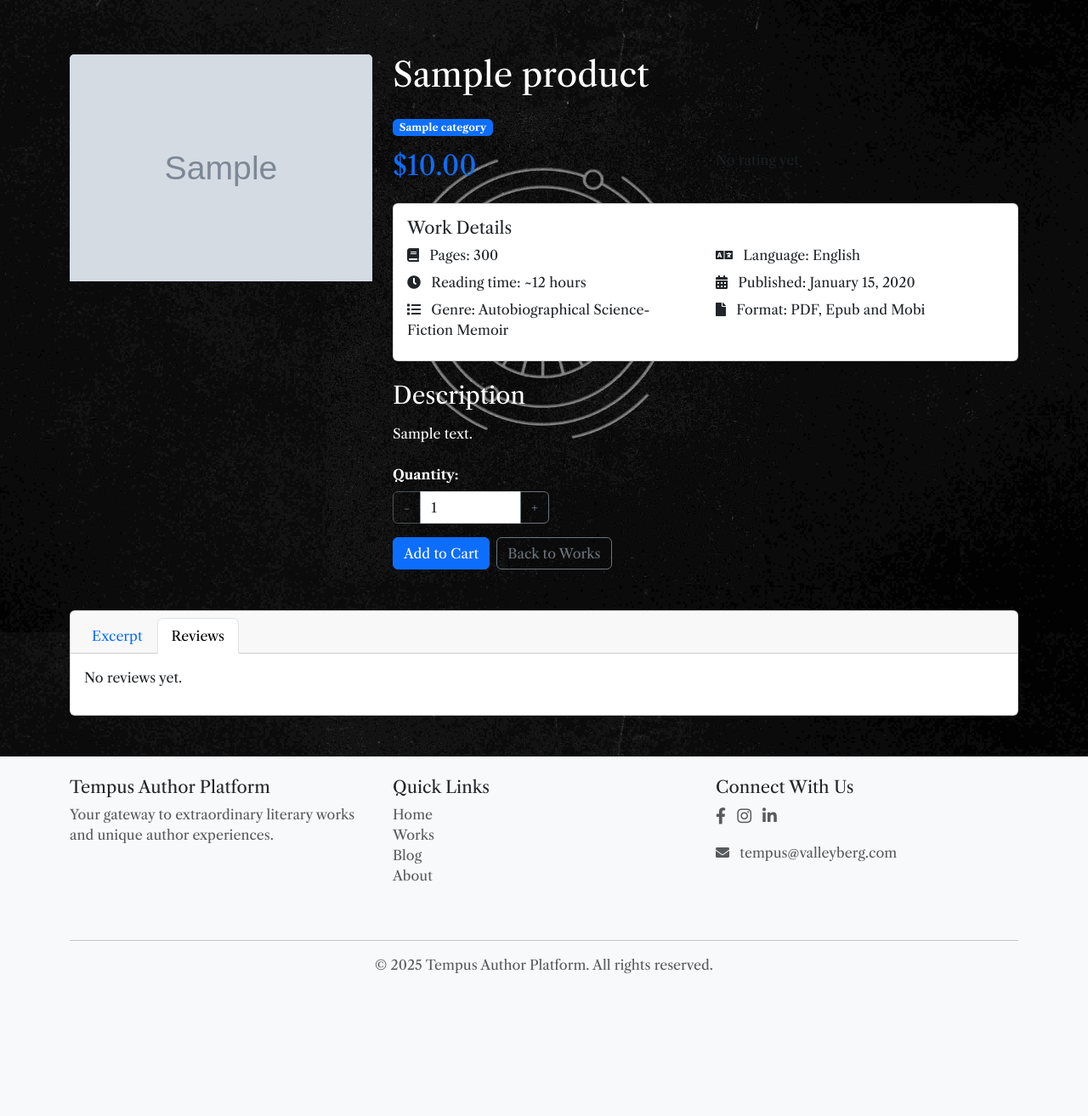
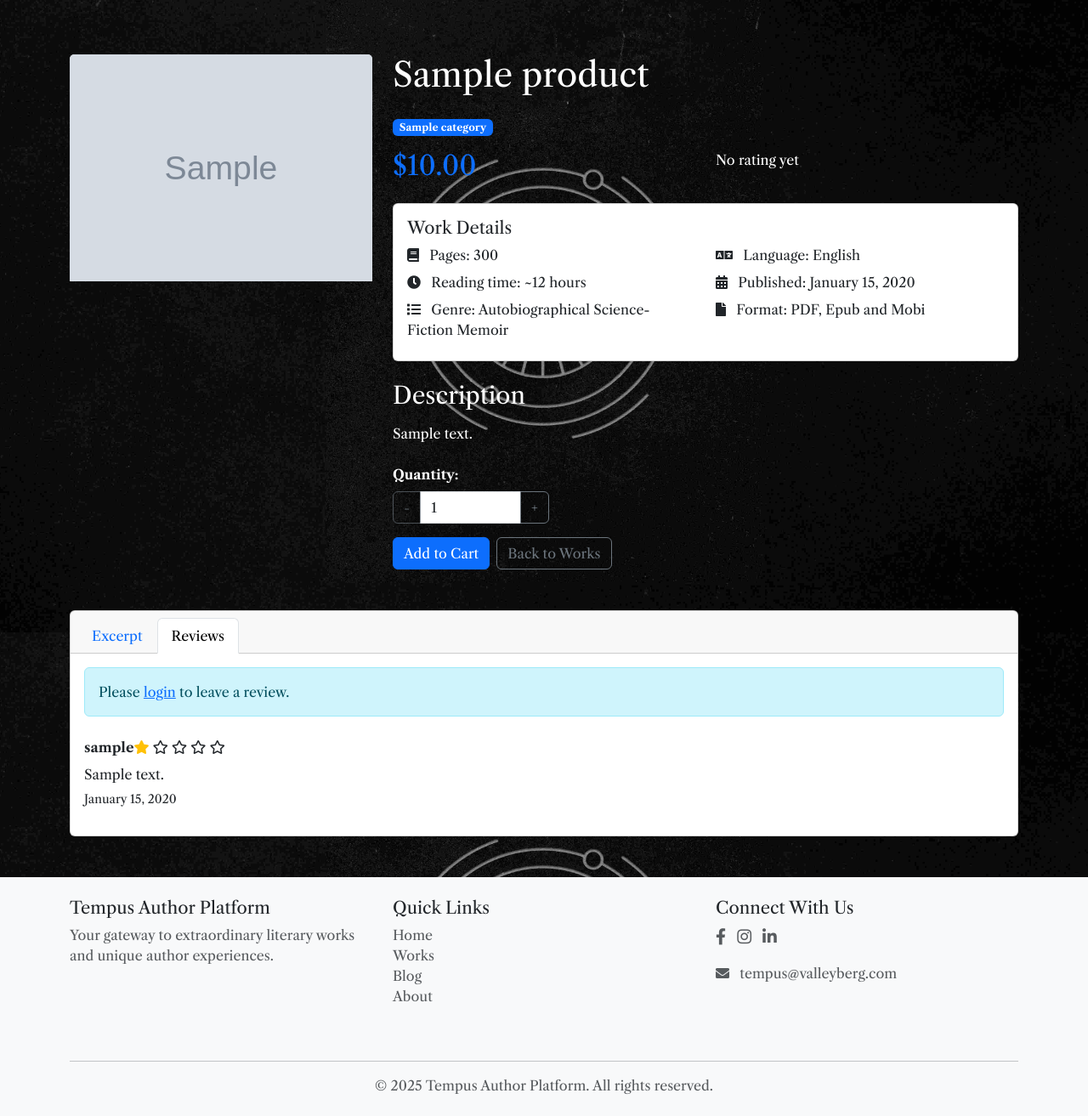
Before and after one commit to cptvalleyberg84/tempus-author-platform, a Django app: page /works/1/ in a window 1280 px wide, after a click on "Reviews". Shown: the part 56-1369 px from the top of the page at 85% size. Before the commit the page ends 1202 px from the top, so only its background shows below. Run offline with Django 5.2, Linux system fonts and the light colour scheme; tables that the repository leaves empty hold one stand-in row (values such as "Sample post"); grey boxes marked "Sample" are stand-in pictures; parts of the project's set-up code (start-up, migrations or seed data) failed here and were passed over; some libraries are stand-ins or nearby versions.

Commit message:
Fix payment status and update leave reviews

```diff
--- a/checkout/admin.py
+++ b/checkout/admin.py
@@ -26,6 +26,7 @@ class OrderAdmin(admin.ModelAdmin):
                 'user',
                 'order_date',
                 'total_amount'
+                'payment_status'
             )
         }),
         ('Customer Information', {
@@ -51,8 +52,11 @@ class OrderAdmin(admin.ModelAdmin):
         'full_name',
         'email',
         'total_amount',
-        'order_date'
+        'order_date',
+        'payment_status'
     )
+
+    list_filter = ('payment_status',)
 
     search_fields = (
         'full_name',
--- a/checkout/views.py
+++ b/checkout/views.py
@@ -37,6 +37,7 @@ def checkout(request):
                 order = order_form.save(commit=False)
                 if request.user.is_authenticated:
                     order.user = request.user
+                order.payment_status = 'paid'
                 order.save()
 
                 # Create order items
@@ -163,6 +164,11 @@ def checkout_success(request, order_id):
     Handle successful checkouts
     """
     order = get_object_or_404(Order, id=order_id)
+
+    if order.payment_status == 'pending':
+        order.payment_status = 'paid'
+        order.save()
+
     total = sum(
         item.product.price * item.quantity
         for item in order.orderitem_set.all()
--- a/profiles/views.py
+++ b/profiles/views.py
@@ -39,17 +39,16 @@ def profile(request):
 
 def order_history(request, order_id):
     """ A view to show individual order history """
-    order = get_object_or_404(Order, order_number=order_id)
+    order = get_object_or_404(Order, id=order_id)
 
     messages.info(request, (
         f'This is a past confirmation for order number {order_id}. '
         'A confirmation email was sent on the order date.'
     ))
 
-    template = 'checkout/checkout_success.html'
     context = {
         'order': order,
         'from_profile': True,
     }
 
-    return render(request, template, context)
+    return render(request, 'checkout/checkout_success.html', context)
--- /dev/null
+++ b/works/forms.py
@@ -0,0 +1,23 @@
+from django import forms
+from .models import Review
+
+
+class ReviewForm(forms.ModelForm):
+    rating = forms.ChoiceField(
+        choices=[(1, '1'), (2, '2'), (3, '3'), (4, '4'), (5, '5')],
+        widget=forms.RadioSelect(attrs={'class': 'star-rating'}),
+        required=True
+    )
+
+    comment = forms.CharField(
+        widget=forms.Textarea(attrs={
+            'class': 'form-control',
+            'placeholder': 'Share your thoughts about this book (optional)',
+            'rows': 4
+        }),
+        required=False
+    )
+
+    class Meta:
+        model = Review
+        fields = ['rating', 'comment']
--- a/works/models.py
+++ b/works/models.py
@@ -1,4 +1,5 @@
 from django.db import models
+from django.contrib.auth.models import User
 
 
 class Category(models.Model):
@@ -15,7 +16,6 @@ class Category(models.Model):
         return self.friendly_name
 
 
-# Create your models here.
 class Product(models.Model):
     category = models.ForeignKey(
         'Category', null=True, blank=True, on_delete=models.SET_NULL
@@ -28,5 +28,36 @@ class Product(models.Model):
     image = models.ImageField(upload_to='products/', null=True, blank=True)
     image_url = models.URLField(max_length=1024, null=True, blank=True)
 
+    def average_rating(self):
+        reviews = self.reviews.filter(approved=True)
+        if reviews:
+            return sum(review.rating for review in reviews) / len(reviews)
+        return 0
+
     def __str__(self):
         return self.name
+
+
+class Review(models.Model):
+    product = models.ForeignKey(
+        Product, on_delete=models.CASCADE, related_name='reviews'
+    )
+    user = models.ForeignKey(User, on_delete=models.CASCADE)
+    rating = models.IntegerField(
+        choices=[(1, '1'), (2, '2'), (3, '3'), (4, '4'), (5, '5')],
+        verbose_name="Rating (required)"
+    )
+    comment = models.TextField(
+        blank=True, null=True, verbose_name="Review (optional)",
+        help_text="Share your thought about this story (optional)."
+    )
+    created_date = models.DateTimeField(auto_now_add=True)
+    approved = models.BooleanField(default=False)
+
+    class Meta:
+        ordering = ['-created_date']
+        # Ensure one review per user per product
+        unique_together = ('product', 'user')
+
+    def __str__(self):
+        return f'{self.user.username} review for {self.product.name}'
--- a/works/templates/works/work_detail.html
+++ b/works/templates/works/work_detail.html
@@ -36,7 +36,7 @@
                             <span class="h5">{{ work.rating }} / 5</span>
                         </p>
                     {% else %}
-                        <p class="text-muted mb-0">No rating yet</p>
+                        <p class="mb-0">No rating yet</p>
                     {% endif %}
                 </div>
             </div>
@@ -126,7 +126,51 @@
                             <p>Sample excerpt from the work...</p>
                         </div>
                         <div class="tab-pane fade" id="reviews">
-                            <p>No reviews yet.</p>
+                            {% if user.is_authenticated %}
+                                {% if user_has_reviewed and not user_has_approved_review %}
+                                    <div class="alert alert-info">
+                                        Your review has been submitted and is pending approval.
+                                    </div>
+                                {% elif not user_has_reviewed %}
+                                    {% if user_has_purchased %}
+                                        <form method="POST" action="{% url 'add_review' work.id %}">
+                                            {% csrf_token %}
+                                            {{ review_form }}
+                                            <button type="submit" class="btn btn-primary mt-2">Submit Review</button>
+                                        </form>
+                                    {% else %}
+                                        <div class="alert alert-info">
+                                            Only verified purchasers can review this book. Purchase this book to share your review!
+                                        </div>
+                                    {% endif %}
+                                {% endif %}
+                            {% else %}
+                            <div class="alert alert-info">
+                                Please <a href="{% url 'account_login' %}">login</a> to leave a review.
+                            </div>
+                            {% endif %}
+                            <div class="reviews-list mt-4">
+                                {% for review in reviews %}
+                                    <div class="review-card mb-3">
+                                        <div class="d-flex align-items-center mb-2">
+                                            <strong>{{ review.user.username }}</strong>
+                                            <div class="rating">
+                                                {% for i in "12345" %}
+                                                    {% if forloop.counter <= review.rating %}
+                                                        <i class="fas fa-star text-warning"></i>
+                                                    {% else %}
+                                                        <i class="far fa-star"></i>
+                                                    {% endif %}
+                                                {% endfor %}
+                                            </div>
+                                        </div>
+                                        <p class="mb-1">{{ review.comment }}</p>
+                                        <small class="">{{ review.created_date|date:"F j, Y" }}</small>
+                                    </div>
+                                {% empty %}
+                                    <p>No approved reviews yet.</p>
+                                {% endfor %}
+                            </div>
                         </div>
                     </div>
                 </div>
--- a/works/urls.py
+++ b/works/urls.py
@@ -16,4 +16,5 @@ urlpatterns = [
         views.remove_from_bookcart,
         name='remove_from_bookcart'
     ),
+    path('add_review/<int:work_id>/', views.add_review, name='add_review'),
 ]
--- a/works/views.py
+++ b/works/views.py
@@ -1,7 +1,10 @@
 from django.shortcuts import render, get_object_or_404, redirect, reverse
 from django.http import HttpResponse
 from django.contrib import messages
+from django.contrib.auth.decorators import login_required
 from .models import Product, Category
+from checkout.models import OrderItem
+from .forms import ReviewForm
 
 
 def all_works(request):
@@ -28,9 +31,34 @@ def work_detail(request, work_id):
     """ A view to show individual work details """
 
     work = get_object_or_404(Product, pk=work_id)
+    reviews = work.reviews.filter(approved=True)
+    review_form = ReviewForm()
+
+    user_has_reviewed = False
+    user_has_approved_review = False
+    user_has_purchased = False
+
+    if request.user.is_authenticated:
+        user_review = work.reviews.filter(user=request.user).first()
+        user_has_reviewed = user_review is not None
+        user_has_approved_review = (
+            user_review.approved if user_review else False
+        )
+
+    if request.user.is_authenticated:
+        user_has_purchased = OrderItem.objects.filter(
+            order__user=request.user,
+            product=work,
+            order__payment_status='paid'
+        ).exists()
 
     context = {
         'work': work,
+        'reviews': reviews,
+        'review_form': review_form,
+        'user_has_reviewed': user_has_reviewed,
+        'user_has_approved_review': user_has_approved_review,
+        'user_has_purchased': user_has_purchased,
     }
 
     return render(request, 'works/work_detail.html', context)
@@ -86,3 +114,33 @@ def remove_from_bookcart(request, work_id):
     except Exception as e:
         messages.error(request, f'Error removing item: {e}')
         return HttpResponse(status=500)
+
+
+@login_required
+def add_review(request, work_id):
+    work = get_object_or_404(Product, id=work_id)
+
+    has_purchased = OrderItem.objects.filter(
+        order__user=request.user,
+        product=work,
+        order__payment_status='paid'
+    ).exists()
+
+    if not has_purchased:
+        messages.error(
+            request,
+            'You can only review books that you have.'
+        )
+        return redirect('work_detail', work_id)
+
+    if request.method == 'POST':
+        form = ReviewForm(request.POST)
+        if form.is_valid():
+            review = form.save(commit=False)
+            review.product = work
+            review.user = request.user
+            review.save()
+            messages.success(
+                request, 'Review has been submitted for approval. Thank you!'
+            )
+    return redirect('work_detail', work_id)
```
Also changed, not shown: checkout/templates/checkout/checkout_success.html (+17 -62 lines), works/admin.py (+14 -3 lines), works/templates/works/works.html (+13 -5 lines), works/migrations/0002_review.py (added), works/migrations/0003_alter_review_comment_alter_review_rating.py (added).
